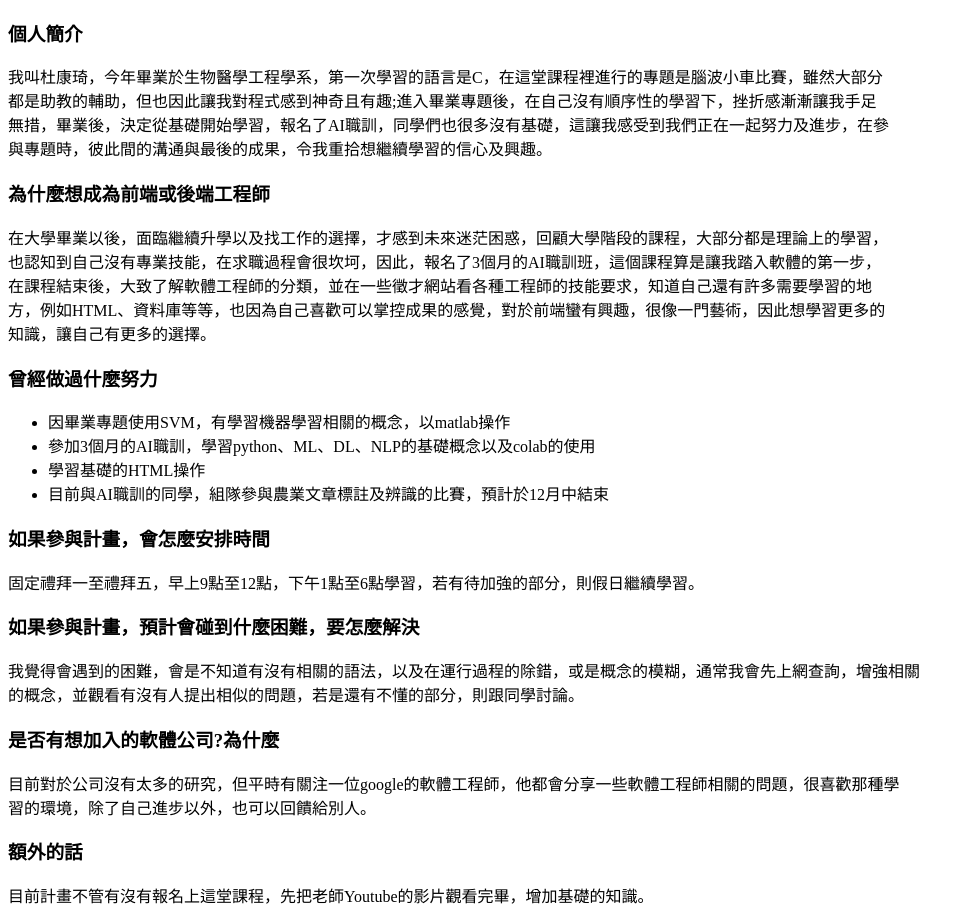
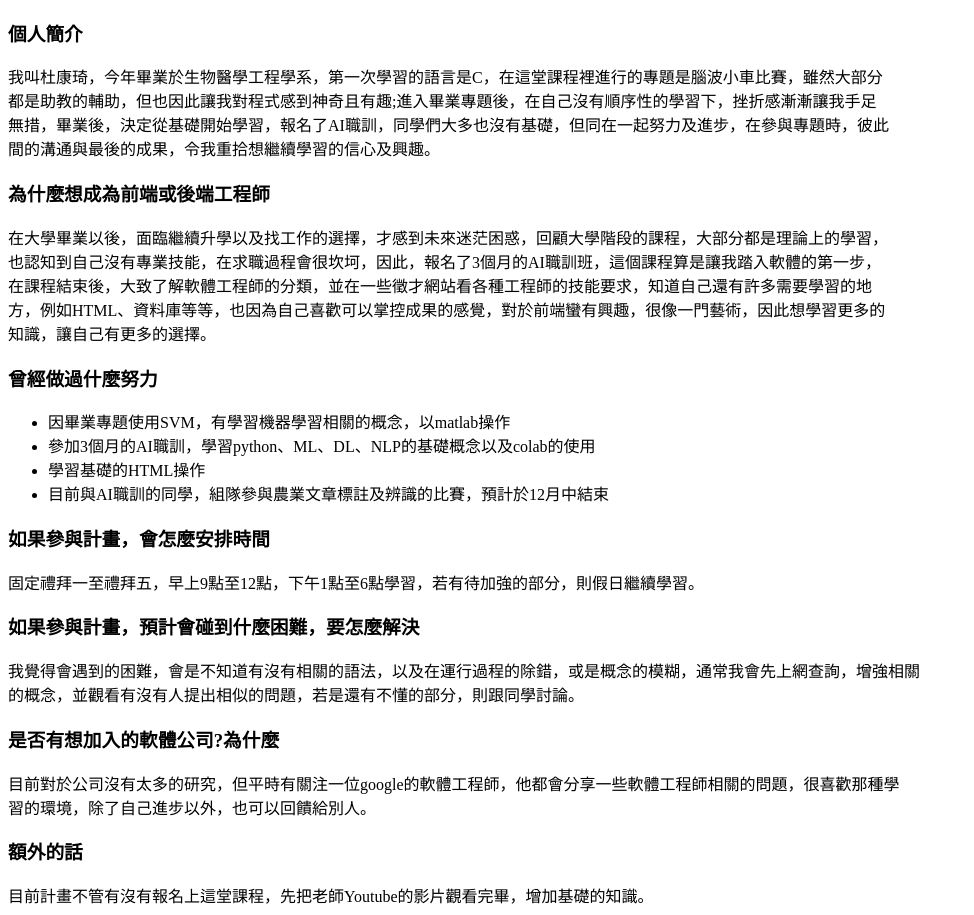
Before and after one commit to cony1220/cony1220.github.io, a plain HTML site: page index.html in a window 1280 px wide. Shown: the whole page, without its empty margins (0-974 px from the left). Drawn offline with Linux system fonts and the light colour scheme.

Commit message:
Update index.html

```diff
--- a/index.html
+++ b/index.html
@@ -8,8 +8,8 @@
     <h3>個人簡介</h3>
     我叫杜康琦，今年畢業於生物醫學工程學系，第一次學習的語言是C，在這堂課程裡進行的專題是腦波小車比賽，雖然大部分<br>
     都是助教的輔助，但也因此讓我對程式感到神奇且有趣;進入畢業專題後，在自己沒有順序性的學習下，挫折感漸漸讓我手足<br>
-    無措，畢業後，決定從基礎開始學習，報名了AI職訓，同學們也很多沒有基礎，這讓我感受到我們正在一起努力及進步，在參<br>
-    與專題時，彼此間的溝通與最後的成果，令我重拾想繼續學習的信心及興趣。
+    無措，畢業後，決定從基礎開始學習，報名了AI職訓，同學們大多也沒有基礎，但同在一起努力及進步，在參與專題時，彼此<br>
+    間的溝通與最後的成果，令我重拾想繼續學習的信心及興趣。
     <h3>為什麼想成為前端或後端工程師</h3>
     在大學畢業以後，面臨繼續升學以及找工作的選擇，才感到未來迷茫困惑，回顧大學階段的課程，大部分都是理論上的學習，<br>
     也認知到自己沒有專業技能，在求職過程會很坎坷，因此，報名了3個月的AI職訓班，這個課程算是讓我踏入軟體的第一步，<br>
```
